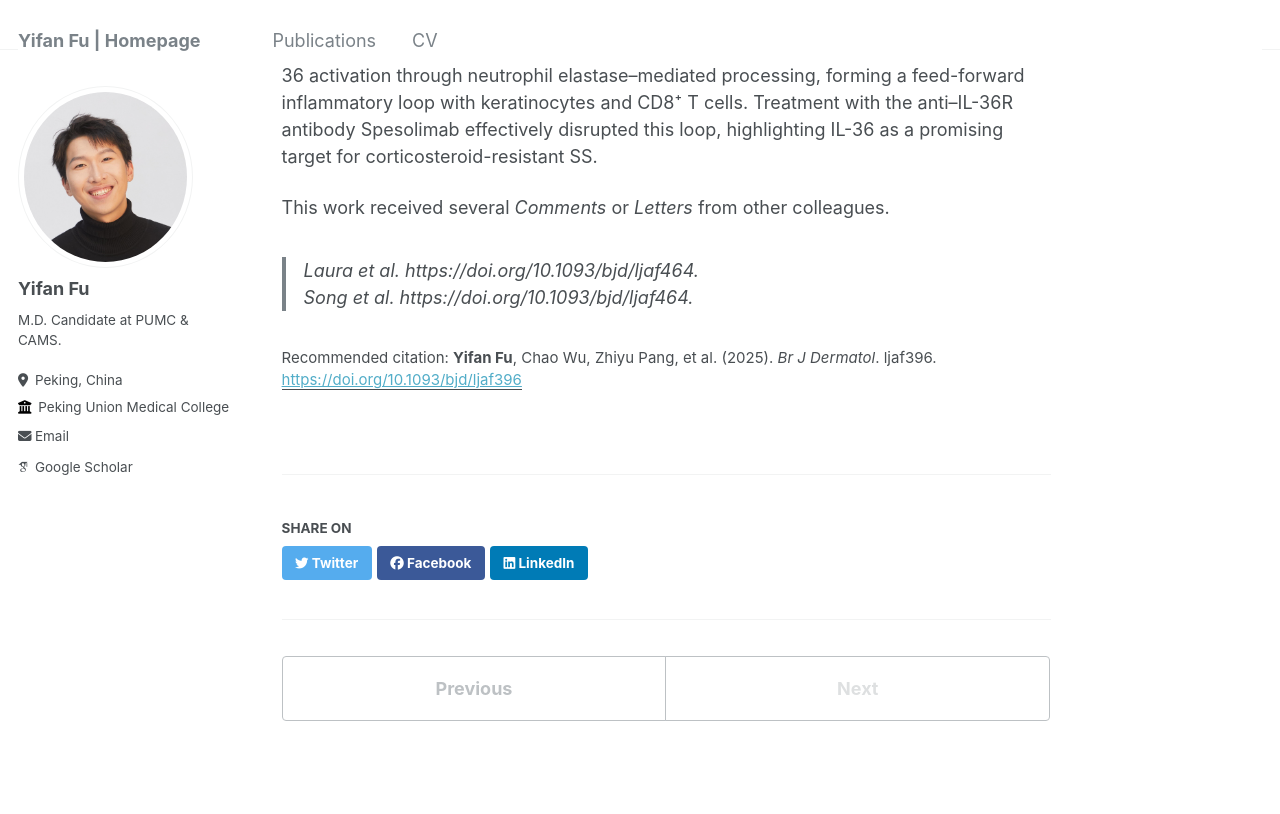
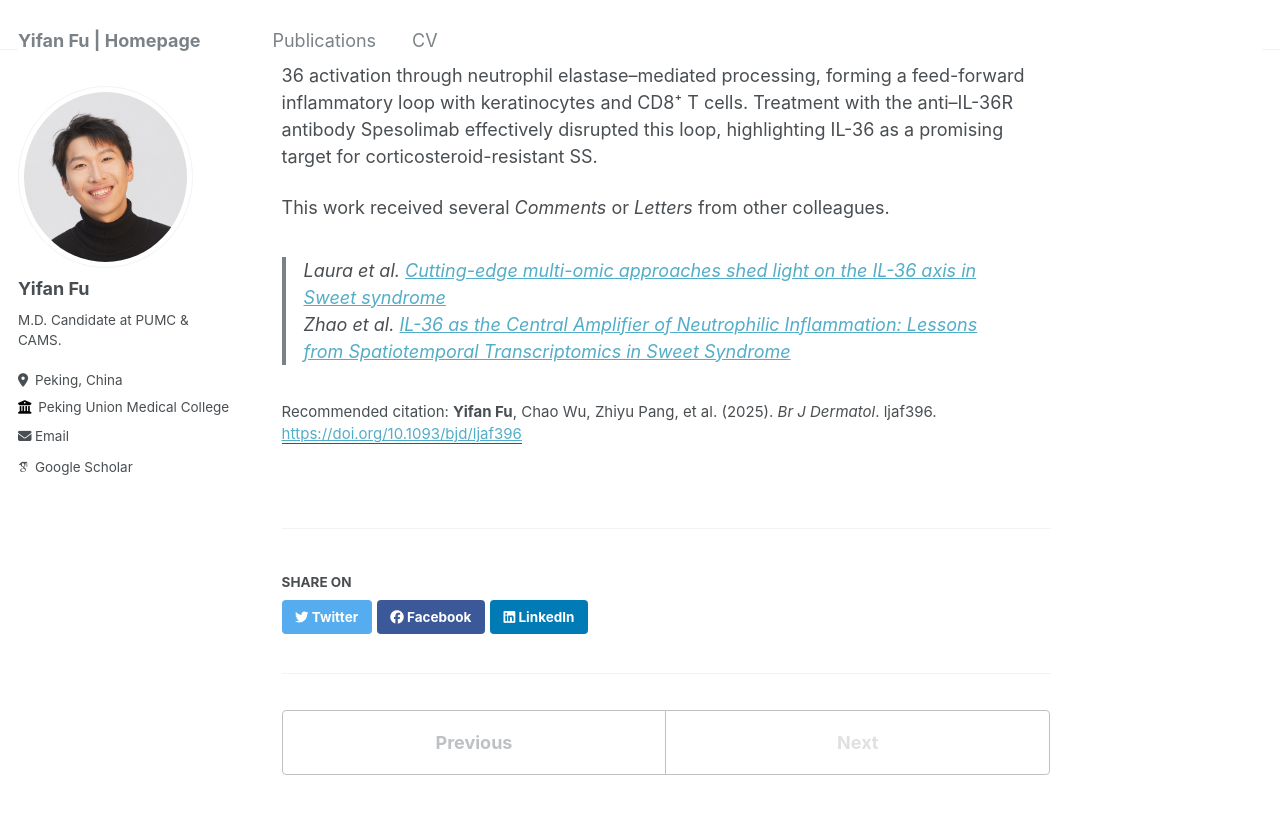
Before and after one commit to yifanfu01/yifanfu01.github.io, a Jekyll site: the page built from _publications/2025BJD.md, in a window 1280 px wide and 900 px high, scrolled down 335 px. Shown: the top 814 px of the window. Built offline with Jekyll 4.4.1, drawn with Linux system fonts in a browser that asks for light colours; some web fonts are replaced.

Commit message:
Update 2025BJD.md

```diff
--- a/_publications/2025BJD.md
+++ b/_publications/2025BJD.md
@@ -14,5 +14,5 @@ I finished this article in the department of dermatology, PUMCH with Dr. Wu, Dr.
 In this work, This work uncovered the molecular mechanism and therapeutic potential of IL-36 signaling in Sweet syndrome. By integrating single-cell resolution spatiotemporal transcriptomics and mIF, we revealed that heterogeneous maturation neutrophils drive IL-36 activation through neutrophil elastase–mediated processing, forming a feed-forward inflammatory loop with keratinocytes and CD8⁺ T cells. Treatment with the anti–IL-36R antibody Spesolimab effectively disrupted this loop, highlighting IL-36 as a promising target for corticosteroid-resistant SS.
 
 This work received several <i>Comments</i> or <i>Letters</i> from other colleagues.
-> Laura et al. https://doi.org/10.1093/bjd/ljaf464.
-> Song et al. https://doi.org/10.1093/bjd/ljaf464.
+> Laura et al. [Cutting-edge multi-omic approaches shed light on the IL-36 axis in Sweet syndrome](https://doi.org/10.1093/bjd/ljaf464)
+> Zhao et al. [IL-36 as the Central Amplifier of Neutrophilic Inflammation: Lessons from Spatiotemporal Transcriptomics in Sweet Syndrome](https://doi.org/10.1093/bjd/ljaf435)
```
